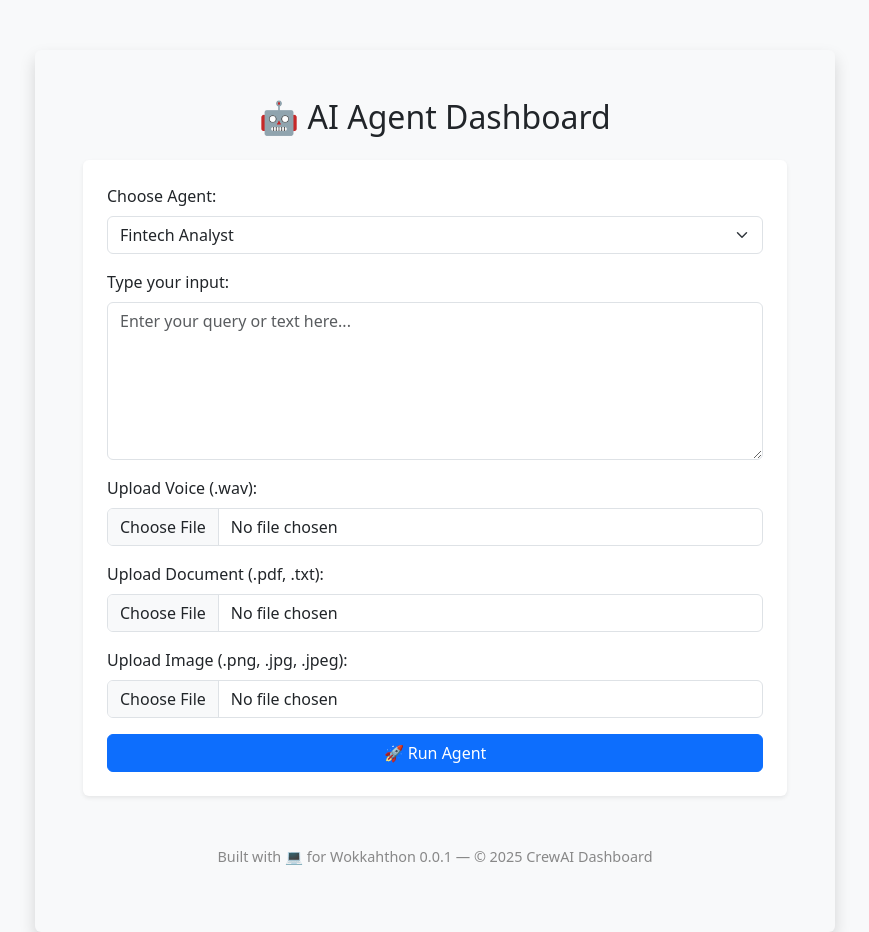
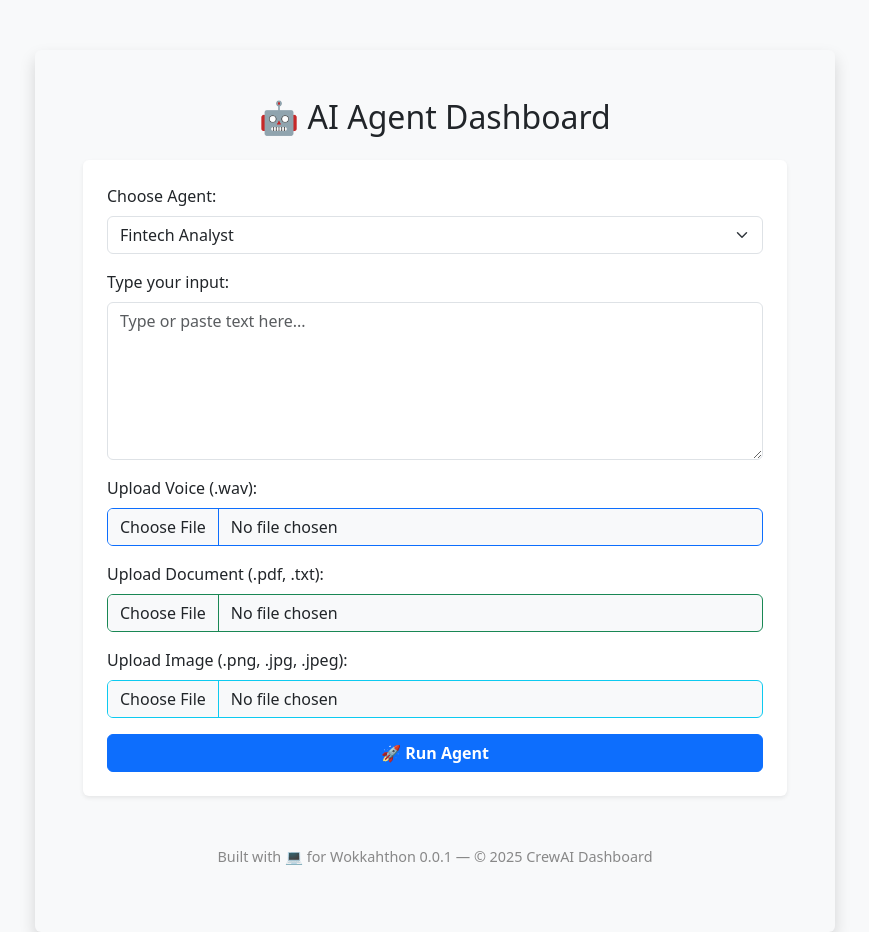
Before and after one commit to akanbiabiodun25/crewai-ai-dashboard, a Flask app: page / in a window 1280 px wide. Shown: the whole page, without its empty margins (205-1074 px from the left). Run offline with Flask 3, Linux system fonts and the light colour scheme.

Commit message:
Styled upload buttons with Bootstrap

```diff
--- a/templates/index.html
+++ b/templates/index.html
@@ -39,6 +39,7 @@
         <h2 class="mb-4 text-center">🤖 AI Agent Dashboard</h2>
 
         <form method="post" enctype="multipart/form-data" class="bg-white p-4 rounded shadow-sm">
+
             <div class="mb-3">
                 <label class="form-label">Choose Agent:</label>
                 <select name="agent" class="form-select" required>
@@ -49,7 +50,7 @@
                     <option value="faq">FAQ Bot</option>
                     <option value="sales">Sales Closer</option>
                     <option value="hiring">Hiring Funnel</option>
-                    <option value="bpa">Process Optimizer</option>
+                    <option value="bpa">Process Optimizer (BPA)</option>
                     <option value="regulatory">Compliance Officer</option>
                     <option value="portfolio">Portfolio Recommender</option>
                     <option value="onboarding">Customer Onboarding</option>
@@ -64,26 +65,28 @@
             <div class="mb-3">
                 <label class="form-label"> Type your input:</label>
                 <textarea name="user_input" class="form-control" rows="6"
-                    placeholder="Enter your query or text here..."></textarea>
+                    placeholder="Type or paste text here..."></textarea>
             </div>
 
             <div class="mb-3">
                 <label class="form-label"> Upload Voice (.wav):</label>
-                <input type="file" name="audio_file" accept=".wav" class="form-control">
+                <input type="file" name="audio_file" accept=".wav" class="form-control bg-light border-primary">
             </div>
 
             <div class="mb-3">
                 <label class="form-label"> Upload Document (.pdf, .txt):</label>
-                <input type="file" name="text_file" accept=".pdf,.txt" class="form-control">
+                <input type="file" name="text_file" accept=".pdf,.txt" class="form-control bg-light border-success">
             </div>
 
             <div class="mb-3">
                 <label class="form-label"> Upload Image (.png, .jpg, .jpeg):</label>
-                <input type="file" name="image_file" accept=".png,.jpg,.jpeg" class="form-control">
+                <input type="file" name="image_file" accept=".png,.jpg,.jpeg" class="form-control bg-light border-info">
             </div>
 
-            <button type="submit" class="btn btn-primary w-100">🚀 Run Agent</button>
+            <button type="submit" class="btn btn-primary w-100 fw-bold">🚀 Run Agent</button>
+
         </form>
+
 
         {% if result %}
         <div class="mt-4">
```
